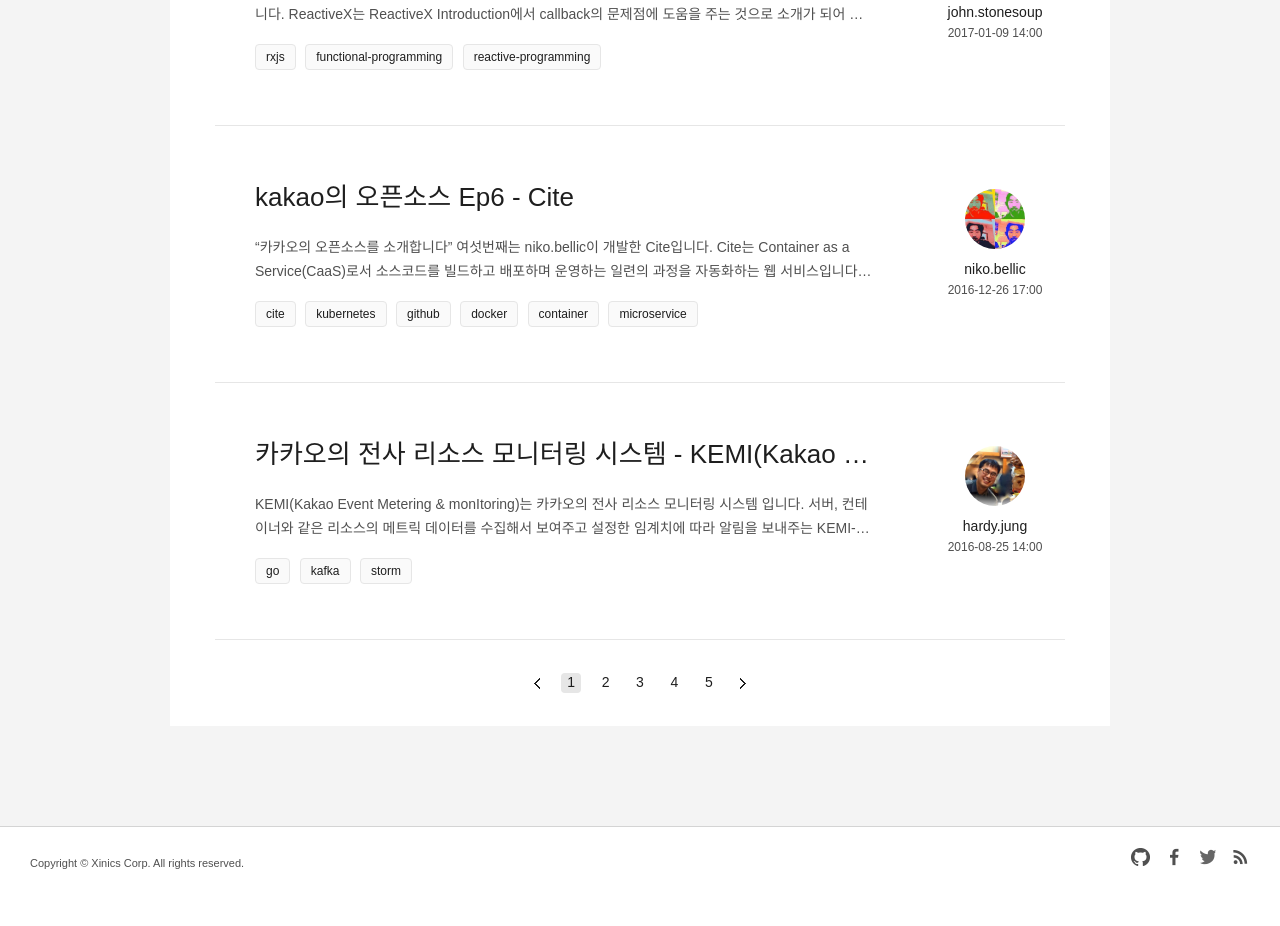
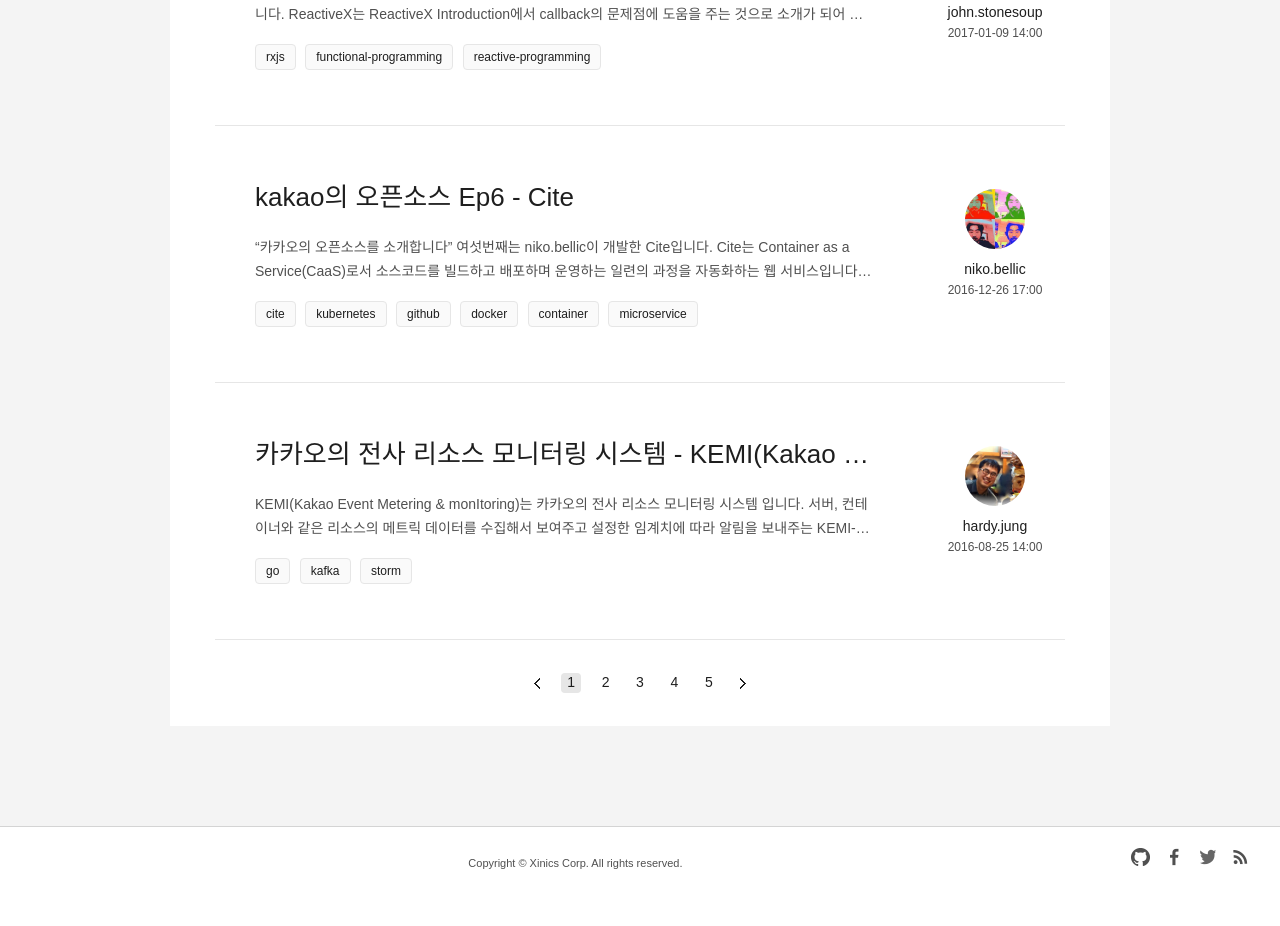
Before and after one commit to XinicsInc/tech-blog, a Jekyll site: the page built from index.html, in a window 1280 px wide. Shown: the part 1228-2154 px from the top of the page. Built offline with Jekyll 4.4.1, drawn with Linux system fonts in a browser that asks for light colours; some web fonts are replaced; the list of posts is cut into pages by our own code.

Commit message:
푸터 카피라이트 영역 모바일 화면일 때 가운데 정렬

```diff
--- a/assets/css/screen.css
+++ b/assets/css/screen.css
@@ -1104,7 +1104,11 @@ body.page-template {
 /* minimal responsive stuff by @@iolo */
 
 @media only screen and (min-width: 720px) {
-    .visible-sm, .hidden-lg {
+	#footer #copyright {
+		text-align: center;
+	}
+
+	.visible-sm, .hidden-lg {
         display: none !important;
     }
 
```
